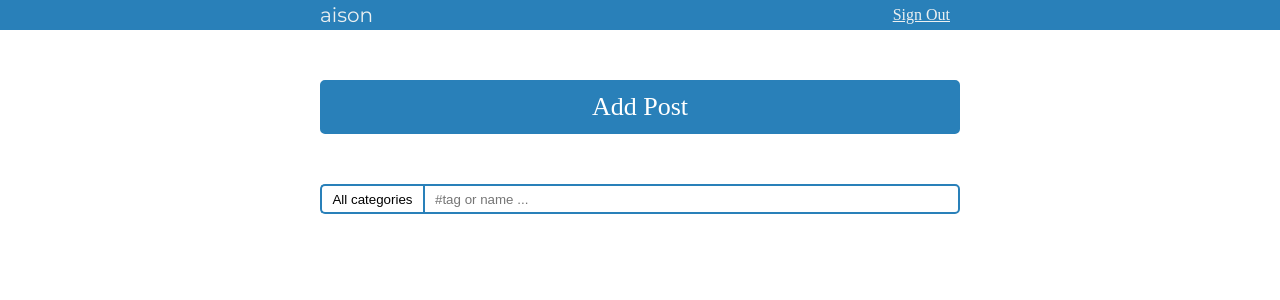
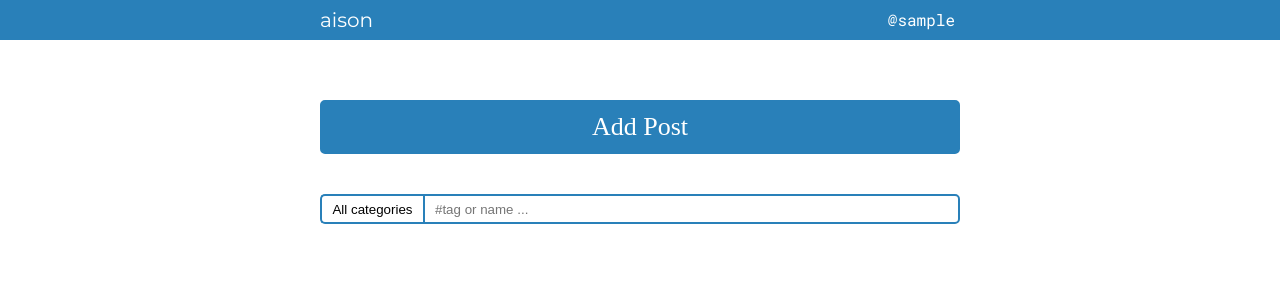
Before and after one commit to AdamKhagar/Blog-on-Flask, a Flask app: page / in a window 1280 px wide. Shown: the top 300 px of the page. Run offline with Flask 2, Linux system fonts and the light colour scheme; the visitor is signed in with stand-in values (Sample User, id 1); data comes from the database, SQL or seed files in the repository; data that the repository does not hold is empty; parts of the project's set-up code (start-up, migrations or seed data) failed here and were passed over.

Commit message:
fix after commit

```diff
--- a/app/forms.py
+++ b/app/forms.py
@@ -15,7 +15,7 @@ class LoginForm(FlaskForm):
 class RegisterForm(FlaskForm):
     name = StringField('Name', validators=[DataRequired(), length(max=20)])
     lastname = StringField('Lastname', validators=[length(max=20)])
-    username = StringField('Username', validators=[DataRequired(), length(max=20)])
+    username = StringField('Username', validators=[DataRequired(), length(min=10, max=20)])
     email = StringField('Email', validators=[DataRequired(), Email()], render_kw={'type': 'email'})
     password = PasswordField('Password', validators=[
         DataRequired(),
--- a/app/models.py
+++ b/app/models.py
@@ -26,6 +26,19 @@ class User(db.Model, UserMixin):
     def check_password(self, password):
         '''check password'''
         return check_password_hash(self.password_hash, password)
+
+    def get(self):
+        return {
+            "id": self.id,
+            "name": self.name,
+            "lastname": self.lastname,
+            "username": self.username,
+            "email": self.email
+        }
+
+    def get_posts(self):
+        posts = db.session.query(Tag).filter(Tag.author_id == self.id).all()
+        return [post.get() for post in posts]
 
 
 class Category(db.Model):
@@ -101,7 +114,9 @@ class Post(db.Model):
             'title': self.title,
             'category_id': self.category_id,
             'pub_date': self.publication_date.strftime("%m/%d/%Y, %H:%M:%S"),
-            'content': self.content
+            'content': self.content,
+            'author': db.session.query(User.username).filter(
+                User.id == self.author_id).first()[0]
         }
 
 
--- a/app/static/css/header.css
+++ b/app/static/css/header.css
@@ -3,18 +3,21 @@
     background-color: #2980b9;
     display: flex;
     justify-content: center;
+    transition: background-color 0.3s ease-in-out;
 }
+
 .header {
     display: flex;
     width: 50%;
-    min-width: 500px;
+    min-width: 600px;
     justify-content: space-between;
-    height: 30px;
+    height: 40px;
     align-items: center;
 }
 
 .header a {
-    color: #ecf0f1;
+    color: white;
+    text-decoration: none;
 }
 
 .logo a {
@@ -28,6 +31,64 @@
     display: flex;
 }
 
-.profile * {
-    margin: 0 5px;
+#header-menu {
+    display: flex;
+    flex-direction: column;
+    align-items: flex-end;
+    padding: 0 0 0 5px;
+    box-sizing: border-box;
 }
+
+#username {
+    font-family: 'Roboto Mono';
+    font-size: 16px;
+    line-height: 40px;
+    color: white;
+    padding: 0 5px 0 10px;
+    transition: backround-color 0.3 ease-in-out;
+}
+
+#menu {
+    position: absolute;
+    top: 40px;
+
+    display: flex;
+    flex-direction: column;
+    align-items: stretch;
+
+    width: inherit;
+    padding: 2px 5px 5px 5px;
+    background-color: #2980b9;
+    border-radius: 0 0 5px 5px;
+    box-shadow: 4px 4px 5px rgba(0, 0, 0, 0.2), -4px 4px 5px rgba(0, 0, 0, 0.2);
+    /* box-sizing: border-box; */
+
+    transform-origin: 0 0;
+    transform: scaleY(0);
+    transition: transform 0.2s ease-in-out;
+}
+
+#menu div {
+    text-align: center;
+    font-size: 16px;
+    line-height: 24px;
+    padding: 5px 0;
+    margin-bottom: 5px;
+    border-radius: 4px;
+    width: inherit;
+    transition: background-color 0.1s ease-in-out;
+}
+
+#menu div:last-child {
+    margin: 0;
+}
+
+#username:hover,
+#menu div:hover {
+    background-color: #3498db;
+}
+
+#username:hover + #menu,
+#menu:hover {
+    transform: scaleY(1);
+}
--- a/app/static/css/main.css
+++ b/app/static/css/main.css
@@ -30,7 +30,7 @@ main {
 
 .add-post {
     width: 100%;
-    margin: 30px 0;
+    margin: 40px 0 20px 0;
 }
 .add-post div{
     /* margin: 30px; */
@@ -43,7 +43,7 @@ main {
     align-items: center;
     background-color: #2980b9;
     color: white;
-    transition: color 0.05s linear;
+    transition: background-color 0.3s ease-in-out;
 
 }
 
--- /dev/null
+++ b/app/static/js/header.js
@@ -0,0 +1,28 @@
+var username = document.getElementById('username');
+var headerMenu = document.getElementById('header-menu');
+var headerBox = document.getElementById('header-box');
+var logo = document.getElementById('logo');
+
+function pasteUsername () {
+    var url = '/current_user_info';
+    var request = new XMLHttpRequest();
+
+    request.open("GET", url, true);
+    request.responseType = "json";
+    request.send();
+
+    request.onload = function() {
+        username.textContent = '@' + request.response.username;
+        headerMenu.style.width = username.textContent.length * 10 + 'px';
+    }
+}
+
+pasteUsername()
+
+logo.addEventListener('mouseover', function() {
+    headerBox.style.backgroundColor = '#3498db'
+})
+
+logo.addEventListener('mouseout', function() {
+    headerBox.style.backgroundColor = '#2980b9';
+})
--- a/app/static/js/newPost.js
+++ b/app/static/js/newPost.js
@@ -8,7 +8,7 @@ textarea.addEventListener('keyup', function(){
             qtyOfStrings++;
         }
     }
-    var heihgtValue = 20 * (1 + qtyOfStrings);
+    var heihgtValue = 24 * (1 + qtyOfStrings);
     if (heihgtValue <= 210) {
         heihgtValue = 210;
     }
--- a/app/templates/header.html
+++ b/app/templates/header.html
@@ -6,20 +6,24 @@
     <link rel="stylesheet" href="../static/css/header.css">
 </head>
 <body>
-<div class="header-box">
+<div class="header-box" id="header-box">
 <div class="header">
-    <div class="logo">
+    <div class="logo" id="logo">
         <a href="{{ url_for('main') }}"><div>
             aison
         </div></a>
     </div>
     <div class="profile">
         {% if current_user.is_authenticated %}
-        <div class="logout">
-            <a href="{{ url_for('logout') }}"><div>
-                Sign Out
-            </div></a>
+        <div id="header-menu">
+            <div id="username"></div>
+            <div id="menu">
+                <a href="{{ url_for('get_my_page') }}"><div>My page</div></a>
+                <a href="{{ url_for('get_my_posts') }}"><div>My posts</div></a>
+                <a href="{{ url_for('logout') }}"><div>Sign Out</div></a>
+            </div>
         </div>
+        <script src="../static/js/header.js"></script>
         {% else %}
         <div class="login">
             <a href="{{ url_for('login') }}"><div>
--- a/app/templates/login.html
+++ b/app/templates/login.html
@@ -6,7 +6,7 @@
     <link rel="stylesheet" href="../static/css/font.css">
     <link rel="stylesheet" href="../static/css/sign.css">
     <title>Sign In</title>
-
+    <link rel="shortcut icon" href="../static/favicon.ico" type="image/x-icon">
 </head>
 <body>
     <div class="box loginpage">
--- a/app/templates/main.html
+++ b/app/templates/main.html
@@ -5,6 +5,7 @@
     <link rel="stylesheet" href="../static/css/reset.css">
     <link rel="stylesheet" href="../static/css/font.css">
     <link rel="stylesheet" href="../static/css/main.css">
+    <link rel="shortcut icon" href="../static/favicon.ico" type="image/x-icon">
     <title>aison</title>
 </head>
 <body>
--- a/app/templates/post.html
+++ b/app/templates/post.html
@@ -5,6 +5,7 @@
     <link rel="stylesheet" href="../static/css/reset.css">
     <link rel="stylesheet" href="../static/css/font.css">
     <link rel="stylesheet" href="../static/css/post.css">
+    <link rel="shortcut icon" href="../static/favicon.ico" type="image/x-icon">
     <title>New Post</title>
 </head>
 <body>
--- a/app/templates/register.html
+++ b/app/templates/register.html
@@ -4,6 +4,7 @@
     <link rel="stylesheet" href="../static/css/reset.css">
     <link rel="stylesheet" href="../static/css/font.css">
     <link rel="stylesheet" href="../static/css/sign.css">
+    <link rel="shortcut icon" href="../static/favicon.ico" type="image/x-icon">
     <title>Sign Up</title>
 </head>
 <body>
--- a/app/views.py
+++ b/app/views.py
@@ -121,3 +121,20 @@ def get_posts(category_id):
 def unauth_handler():
     flash("Authorize please to access this page")
     return redirect(url_for("login"))
+
+@app.route('/current_user_info')
+@login_required
+def get_current_user_info():
+    user = db.session.query(User).filter(
+        User.id == current_user.get_id()).first()
+    return jsonify(user.get())
+
+@app.route('/my_page')
+@login_required
+def get_my_page():
+    pass
+
+@app.route('/my_posts')
+@login_required
+def get_my_posts():
+    pass
```
Also changed, not shown: app/static/css/post.css (+8 -0 lines), app/static/favicon.ico (added).
